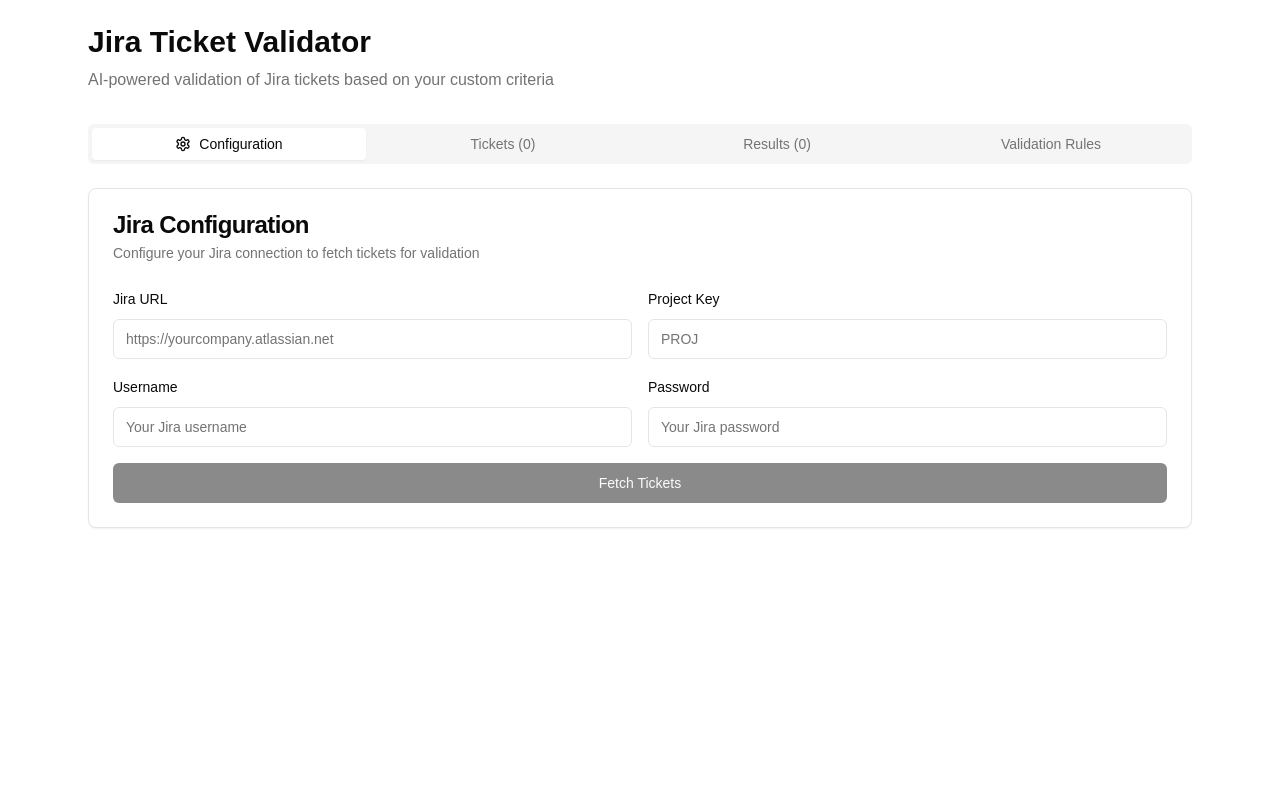
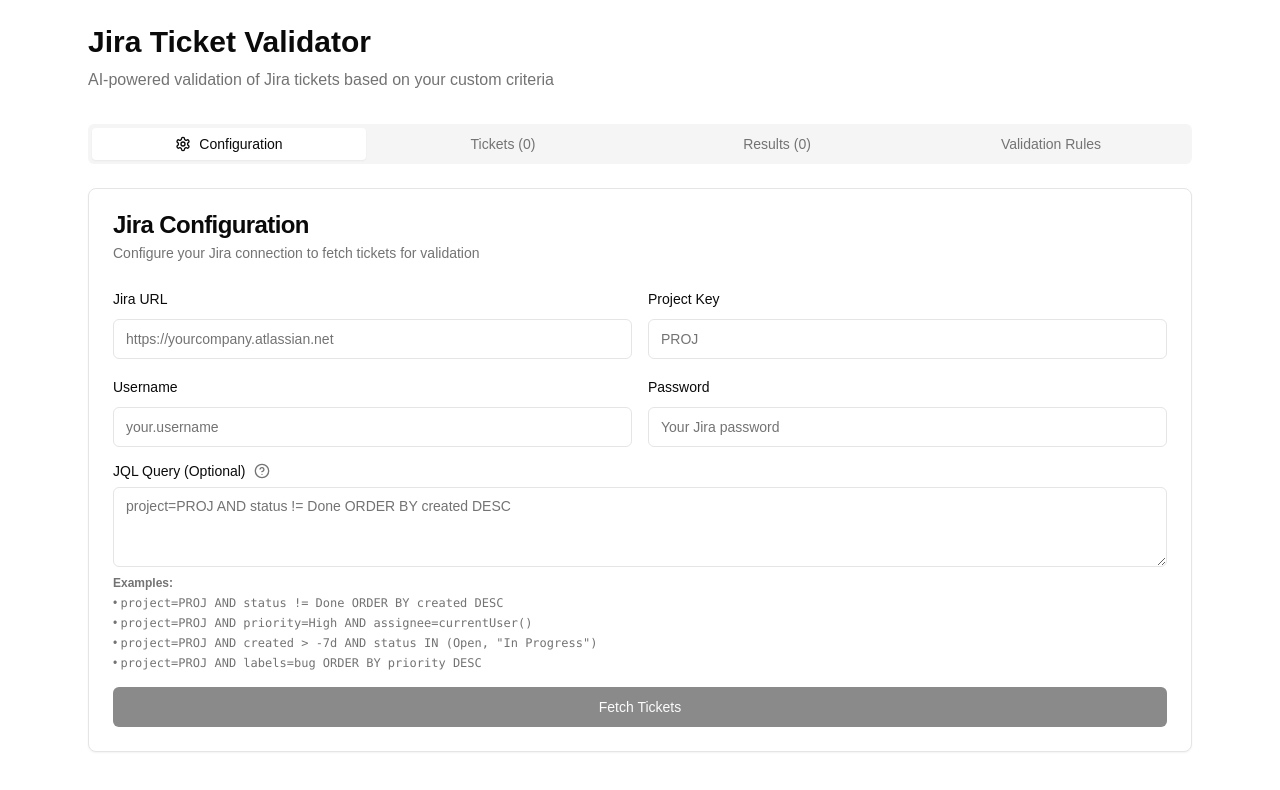
Before and after one commit to zilongqiu/ai_jira_ticket_validator, a Next.js app: page / in a window 1280 px wide. Shown: the top 790 px of the page. Built offline with nearby package versions, Linux system fonts and the light colour scheme.

Commit message:
[main] feat: add JQL query support to allow users to filter the tickets

```diff
--- a/app/api/jira/tickets/route.ts
+++ b/app/api/jira/tickets/route.ts
@@ -2,7 +2,7 @@ import { type NextRequest, NextResponse } from "next/server"
 
 export async function POST(request: NextRequest) {
   try {
-    const { jiraUrl, jiraUsername, jiraPassword, jiraProject } = await request.json()
+    const { jiraUrl, jiraUsername, jiraPassword, jiraProject, jqlQuery } = await request.json()
 
     // Validate required parameters
     if (!jiraUrl || !jiraUsername || !jiraPassword || !jiraProject) {
@@ -15,19 +15,16 @@ export async function POST(request: NextRequest) {
     // Clean up the Jira URL (remove trailing slash if present)
     const cleanJiraUrl = jiraUrl.replace(/\/$/, "")
 
-    // Create JQL query to fetch tickets from the specified project
-    //const jql = `projectKey=${jiraProject} ORDER BY created DESC`
-    const jql = ``
-    const maxResults = 5 // Limit to 10 tickets for performance
+    // Use custom JQL query if provided, otherwise use default
+    const jql = jqlQuery && jqlQuery.trim() ? jqlQuery.trim() : `project=${jiraProject} ORDER BY created DESC`
+
+    const maxResults = 10 // Increased limit for more flexibility
 
     // Prepare the API endpoint
     const apiUrl = `${cleanJiraUrl}/rest/api/2/search?jql=${encodeURIComponent(jql)}&maxResults=${maxResults}&fields=key,summary,description,priority,status,assignee,reporter,created`
 
     // Create authorization header using username:password
     const auth = Buffer.from(`${jiraUsername}:${jiraPassword}`).toString("base64")
-
-
-    console.log("Fetching from Jira:", apiUrl)
 
     const response = await fetch(apiUrl, {
       method: "GET",
@@ -36,13 +33,17 @@ export async function POST(request: NextRequest) {
         "Accept": "application/json",
       },
     })
-    console.log(response)
 
     if (!response.ok) {
       const errorText = await response.text()
       console.error("Jira API Error:", response.status, errorText)
 
-      if (response.status === 401) {
+      if (response.status === 400) {
+        return NextResponse.json(
+          { error: "Invalid JQL query. Please check your query syntax and try again." },
+          { status: 400 },
+        )
+      } else if (response.status === 401) {
         return NextResponse.json(
             { error: "Authentication failed. Please check your Jira URL, username, and password." },
             { status: 401 },
--- a/app/page.tsx
+++ b/app/page.tsx
@@ -8,7 +8,7 @@ import { Input } from "@/components/ui/input"
 import { Label } from "@/components/ui/label"
 import { Badge } from "@/components/ui/badge"
 import { Tabs, TabsContent, TabsList, TabsTrigger } from "@/components/ui/tabs"
-import { AlertCircle, CheckCircle, Clock, Settings } from "lucide-react"
+import { AlertCircle, CheckCircle, Clock, Settings, HelpCircle } from "lucide-react"
 
 interface JiraTicket {
   key: string
@@ -34,12 +34,12 @@ export default function JiraTicketValidator() {
   const [jiraUsername, setJiraUsername] = useState("")
   const [jiraPassword, setJiraPassword] = useState("")
   const [jiraProject, setJiraProject] = useState("")
+  const [jqlQuery, setJqlQuery] = useState("")
   const [validationRules, setValidationRules] = useState(
       `
 - Title must be clear and descriptive
 - Description must include acceptance criteria
 - Priority must be set appropriately
-- Must have proper labels or components
 - Should include steps to reproduce for bugs
 - Must have clear business value for features
   `.trim(),
@@ -51,6 +51,14 @@ export default function JiraTicketValidator() {
   const [activeTab, setActiveTab] = useState("config")
   const [error, setError] = useState<string>("")
 
+  // JQL query examples for the placeholder
+  const getJqlPlaceholder = () => {
+    if (jiraProject) {
+      return `project=${jiraProject} AND status != Done ORDER BY created DESC`
+    }
+    return "project=PROJ AND status != Done ORDER BY created DESC"
+  }
+
   const fetchTickets = async () => {
     setIsLoading(true)
     setError("")
@@ -59,7 +67,7 @@ export default function JiraTicketValidator() {
       const response = await fetch("/api/jira/tickets", {
         method: "POST",
         headers: { "Content-Type": "application/json" },
-        body: JSON.stringify({ jiraUrl, jiraUsername, jiraPassword, jiraProject }),
+        body: JSON.stringify({ jiraUrl, jiraUsername, jiraPassword, jiraProject, jqlQuery }),
       })
 
       const data = await response.json()
@@ -164,7 +172,7 @@ export default function JiraTicketValidator() {
                   <Label htmlFor="jira-username">Username</Label>
                   <Input
                     id="jira-username"
-                        placeholder="Your Jira username"
+                    placeholder="your.username"
                     value={jiraUsername}
                     onChange={(e) => setJiraUsername(e.target.value)}
                   />
@@ -180,6 +188,43 @@ export default function JiraTicketValidator() {
                   />
                 </div>
               </div>
+
+              <div className="space-y-2">
+                <div className="flex items-center gap-2">
+                  <Label htmlFor="jql-query">JQL Query (Optional)</Label>
+                  <div className="group relative">
+                    <HelpCircle className="h-4 w-4 text-muted-foreground cursor-help" />
+                    <div className="absolute bottom-full left-1/2 transform -translate-x-1/2 mb-2 px-3 py-2 bg-black text-white text-xs rounded-md opacity-0 group-hover:opacity-100 transition-opacity duration-200 pointer-events-none whitespace-nowrap z-10">
+                      Leave empty to use default query for the project
+                    </div>
+                  </div>
+                </div>
+                <Textarea
+                  id="jql-query"
+                  placeholder={getJqlPlaceholder()}
+                  value={jqlQuery}
+                  onChange={(e) => setJqlQuery(e.target.value)}
+                  rows={3}
+                />
+                <div className="text-xs text-muted-foreground space-y-1">
+                  <p>
+                    <strong>Examples:</strong>
+                  </p>
+                  <p>
+                    • <code>project=PROJ AND status != Done ORDER BY created DESC</code>
+                  </p>
+                  <p>
+                    • <code>project=PROJ AND priority=High AND assignee=currentUser()</code>
+                  </p>
+                  <p>
+                    • <code>project=PROJ AND created {">"} -7d AND status IN (Open, "In Progress")</code>
+                  </p>
+                  <p>
+                    • <code>project=PROJ AND labels=bug ORDER BY priority DESC</code>
+                  </p>
+                </div>
+              </div>
+
               <Button
                 onClick={fetchTickets}
                 disabled={!jiraUrl || !jiraUsername || !jiraPassword || !jiraProject || isLoading}
@@ -218,7 +263,7 @@ export default function JiraTicketValidator() {
                 </CardHeader>
                 <CardContent>
                   <p className="text-sm text-muted-foreground line-clamp-3">{ticket.description}</p>
-                      <div className="flex gap-2 mt-3">
+                  <div className="flex flex-wrap gap-2 mt-3">
                     <Badge variant="secondary">{ticket.status}</Badge>
                     <Badge variant="outline">Reporter: {ticket.reporter}</Badge>
                     {ticket.assignee && <Badge variant="outline">Assignee: {ticket.assignee}</Badge>}
```
Lines whose indentation alone changed are shown as unchanged.
